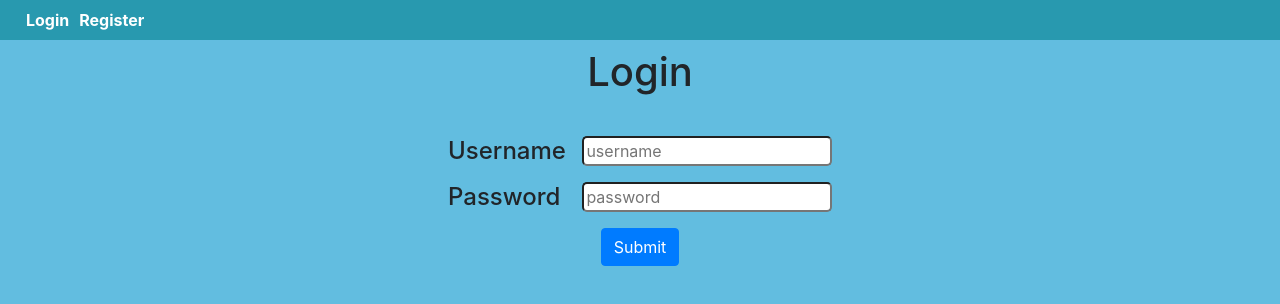
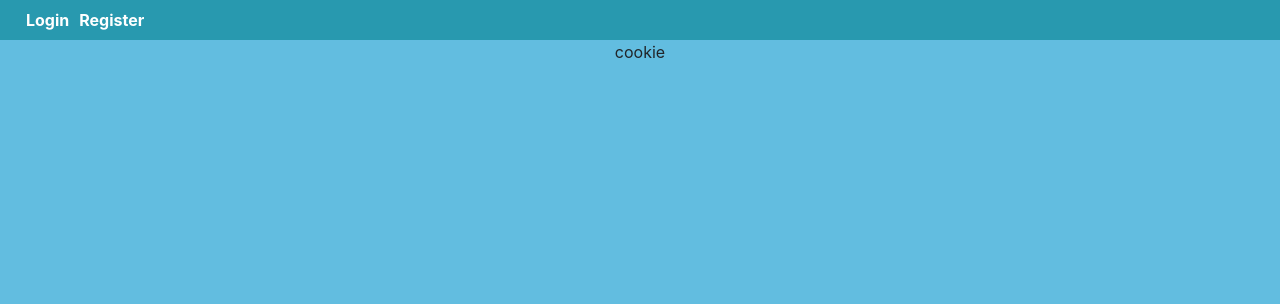
Before and after one commit to michaelsnow3/trello-clone-app, a React (Create React App) app: page / in a window 1280 px wide. Before the commit this address led to /login/. Shown: the top 304 px of the page. Built offline with nearby package versions, Linux system fonts and the light colour scheme.

Commit message:
run prettier on save

```diff
--- a/src/components/App/App.js
+++ b/src/components/App/App.js
@@ -4,7 +4,7 @@ import './App.css';
 // import components
 import Nav from '../Nav/Nav';
 
-function App() {
+function App({ cookies }) {
   return (
     <div className="App">
       <Nav />
--- a/src/components/Home/Home.js
+++ b/src/components/Home/Home.js
@@ -1,15 +1,20 @@
-import React, { useState } from 'react';
+import React from 'react';
 import { Redirect } from 'react-router-dom';
+import { connect } from 'react-redux';
+
+const mapStateToProps = (state, ownProps) => {
+  return {
+    cookies: ownProps.cookies
+  };
+};
+
+const mapDispatchToProps = dispatch => {};
 
 const Home = () => {
-  const [redirectPath, setRedirectPath] = useState('/login/');
-  const renderRedirect = () => {
-    if (redirectPath) {
-      return <Redirect to={redirectPath} />;
-    }
-  };
-
-  return renderRedirect();
+  return <div>{'cookie'}</div>;
 };
 
-export default Home;
+export default connect(
+  mapStateToProps,
+  mapDispatchToProps
+)(Home);
--- a/src/components/Nav/Nav.js
+++ b/src/components/Nav/Nav.js
@@ -17,7 +17,7 @@ const mapStateToProps = state => {
   };
 };
 
-function Nav({ username }) {
+function Nav({ username, cookies }) {
   const navbarComponent = () => {
     if (username) {
       // logged in
@@ -40,14 +40,17 @@ function Nav({ username }) {
   return (
     <Router>
       <div className="navPages">
-        <nav className='navbar'>{navbarComponent()}</nav>
+        <nav className="navbar">{navbarComponent()}</nav>
 
-        <Route path={`/${username}/boards`} component={ListBoards} />
+        <Route
+          path={`/${username}/boards`}
+          render={() => <ListBoards cookies={cookies} />}
+        />
         <Route path="/login/" component={LoginForm} />
         <Route path="/logout" component={Logout} />
         <Route path="/register/" component={Register} />
         <Route path="/board/" component={DisplayBoard} />
-        <Route path="/" exact component={Home} />
+        <Route path="/" exact render={() => <Home cookies={cookies} />} />
       </div>
     </Router>
   );
```
Also changed, not shown: src/components/Forms/Login.js (+6 -6 lines).
